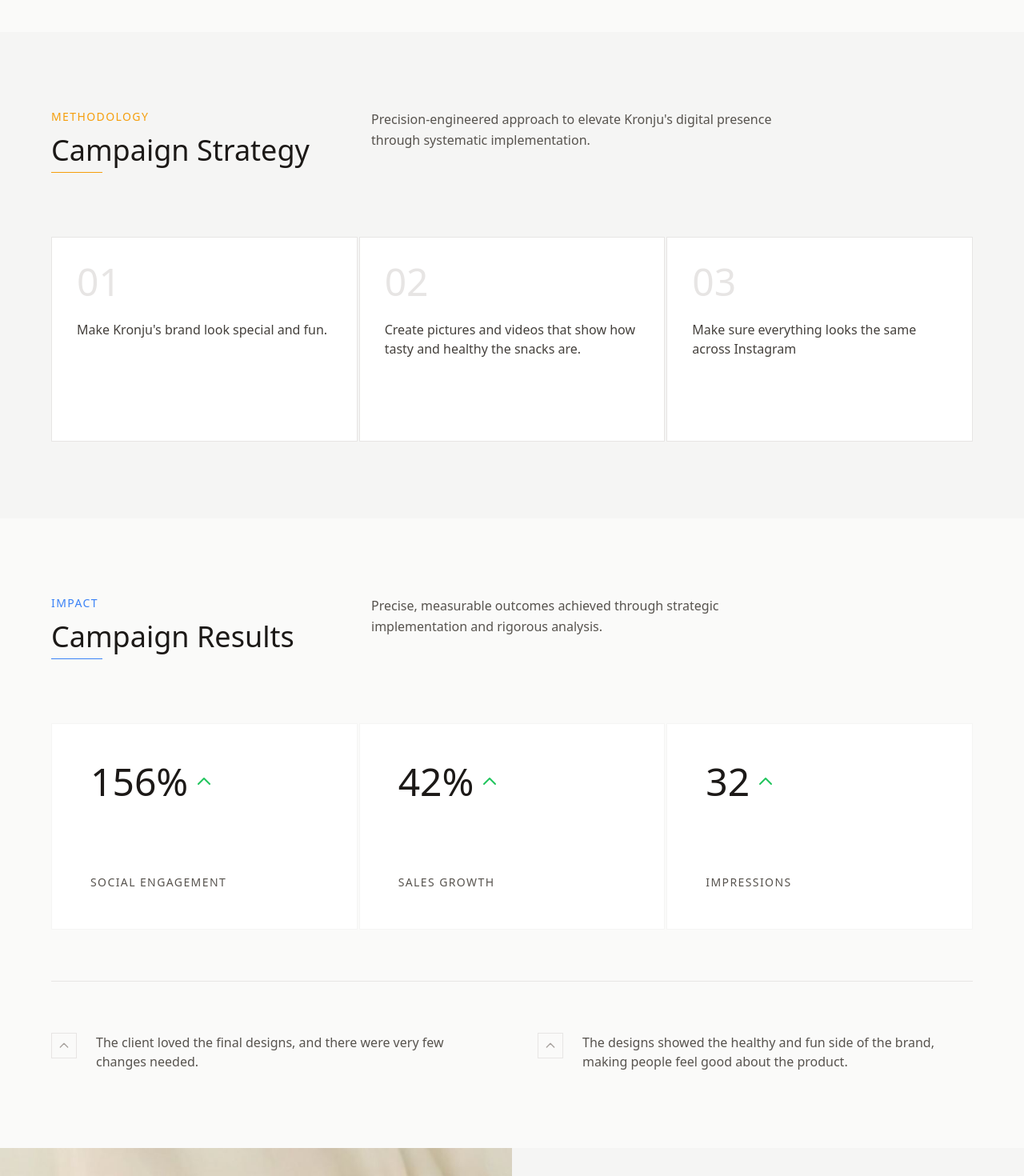
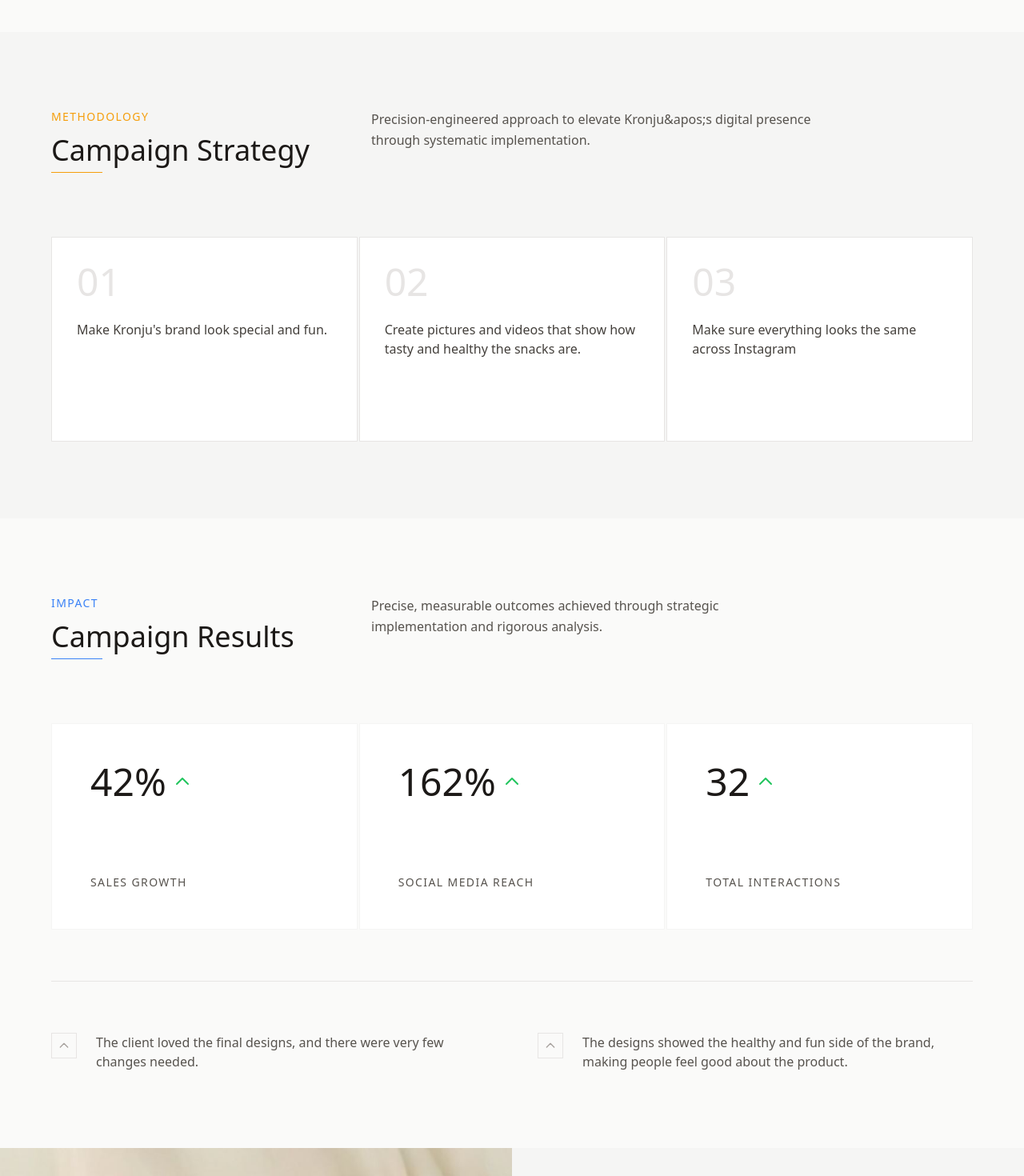
Before and after one commit to Kevin5621/portofolio-website-digital-marketer-2, a Next.js app: page /project/1-kronju in a window 1280 px wide. Shown: the part 1240-2710 px from the top of the page at 80% size. Built offline with nearby package versions, Linux system fonts and the light colour scheme.

Commit message:
adjust - modular text project detail

```diff
--- a/src/components/project-detail/1-kronju/data.ts
+++ b/src/components/project-detail/1-kronju/data.ts
@@ -1,35 +1,62 @@
-
 export const brandData = {
   name: "Kronju",
   tagline: "Cheese Snack Experience",
-  description: "A premium cheese snack brand made from tapioca flour and real cheese.",
+  description: "A revolutionary digital marketing campaign for Kronju premium cheese snacks. Elevating brand presence across multiple digital channels with a bold, minimalist approach.",
   timeframe: "April 2023 - May 2023",
   fullDescription: "Kronju is a healthy macaroni snack made from tapioca flour and real cheese. It offers a delightful yet healthy snacking experience anytime.",
   achievements: [
-    { metric: "156%", description: "Social engagement" },
     { metric: "42%", description: "Sales growth" },
-    { metric: "3.2M", description: "Impressions" },
+    { metric: "162%", description: "Social Media Reach" },
+    { metric: "3.2M", description: "Total Interactions" },
   ],
+
   objectives: [
     "Make Kronju's brand look special and fun.",
     "Create pictures and videos that show how tasty and healthy the snacks are.",
     "Make sure everything looks the same across Instagram"
   ],
+
+  campaignStrategy: [
+    "Precision-engineered approach to elevate Kronju&apos;s digital presence through systematic implementation."
+  ],
+
   executionHighlights: [
     "Created a consistent brand identity with vibrant colors and playful elements",
     "Designed educational content for Instagram that matched the brand's healthy image",
     "Developed colorful and simple designs that attract attention"
   ],
+
   results: [
     "The client loved the final designs, and there were very few changes needed.",
     "The designs showed the healthy and fun side of the brand, making people feel good about the product."
   ],
+
   skills: ["CONTENT STRATEGY", "SCHEDULING", "GRAPHIC DESIGN"],
+
+  marketingMethod: {
+    title: "Marketing Approach",
+    description: "Systematically developed strategy with profesional precision to elevate Kronju's digital presence, emphasizing quality and authenticity.",
+    steps: [
+      {
+        title: "Research",
+        description: "Methodical audience analysis and competitor research"
+      },
+      {
+        title: "Strategy",
+        description: "Integrated multi-channel approach with consistent messaging"
+      },
+      {
+        title: "Execution",
+        description: "Data-driven implementation with systematic A/B testing"
+      }
+    ]
+  },
+
   projects: [
     { image: "/project/project-detail/1-kronju/foto-1-1.png" },
     { image: "/project/project-detail/1-kronju/foto-1-2.png" },
     { image: "/project/project-detail/1-kronju/foto-1-3.png" },
     { image: "/project/project-detail/1-kronju/foto-1-4.png" },
     { image: "/project/project-detail/1-kronju/foto-1-5.png" },
-  ]
+  ],
 };
--- a/src/components/project-detail/1-kronju/index.tsx
+++ b/src/components/project-detail/1-kronju/index.tsx
@@ -268,7 +268,7 @@
                 </div>
 
                 <p className={`text-stone-600 font-light leading-relaxed transition-all duration-700 delay-900 ${sectionViewed[0] ? 'opacity-100 translate-y-0' : 'opacity-0 translate-y-4'}`}>
-                  A revolutionary digital marketing campaign for Kronju premium cheese snacks. Elevating brand presence across multiple digital channels with a bold, minimalist approach.
+                  {brandData.description}
                 </p>
 
                 <div className={`pt-6 transition-all duration-700 delay-1000 ${sectionViewed[0] ? 'opacity-100 translate-y-0' : 'opacity-0 translate-y-4'}`}>
@@ -316,7 +316,7 @@
               </div>
               <div className={`col-span-6 row-span-2 relative bg-amber-500 transition-all duration-700 delay-300 ${sectionViewed[0] ? 'opacity-100 translate-y-0' : 'opacity-0 translate-y-8'}`}>
                 <div className="h-full w-full flex items-center justify-center">
-                  <div className="font-light text-white text-3xl tracking-widest">KRONJU</div>
+                  <div className="font-light text-white text-3xl tracking-widest">{brandData.name}</div>
                 </div>
               </div>
               <div
@@ -394,7 +394,7 @@
                 </h2>
               </div>
               <p className={`text-stone-600 font-light leading-relaxed md:col-span-6 transition-all duration-700 delay-300 ${sectionViewed[2] ? 'opacity-100 translate-y-0' : 'opacity-0 translate-y-8'}`}>
-                Precision-engineered approach to elevate Kronju&apos;s digital presence through systematic implementation.
+                {brandData.campaignStrategy}
               </p>
             </div>
 
@@ -512,29 +512,27 @@
           {/* Text Section - Right */}
           <div className="w-1/2 flex flex-col justify-center px-12">
             <p className="text-amber-500 uppercase tracking-widest mb-3 text-sm">Method</p>
+
+            {/* Menggunakan title dari brandData */}
             <h2 className="text-4xl font-light text-stone-900 mb-6 relative">
-              Marketing Approach
+              {brandData.marketingMethod.title}
               <span className="block absolute -bottom-2 left-0 h-px bg-amber-500 w-16"></span>
             </h2>
+
+            {/* Menggunakan description dari brandData */}
             <p className="text-stone-600 font-light leading-relaxed mb-12">
-              Systematically developed strategy with profesional precision to elevate Kronju&apos;s digital presence, emphasizing quality and authenticity.
+              {brandData.marketingMethod.description}
             </p>
+
+            {/* Mapping steps dari brandData */}
             <div className="space-y-12">
-              <div className="relative pl-12">
-                <div className="absolute left-0 top-0 w-6 h-px bg-amber-500"></div>
-                <h3 className="text-lg font-medium text-stone-900 mb-2">Research</h3>
-                <p className="text-stone-600 font-light">Methodical audience analysis and competitor research</p>
-              </div>
-              <div className="relative pl-12">
-                <div className="absolute left-0 top-0 w-6 h-px bg-amber-500"></div>
-                <h3 className="text-lg font-medium text-stone-900 mb-2">Strategy</h3>
-                <p className="text-stone-600 font-light">Integrated multi-channel approach with consistent messaging</p>
-              </div>
-              <div className="relative pl-12">
-                <div className="absolute left-0 top-0 w-6 h-px bg-amber-500"></div>
-                <h3 className="text-lg font-medium text-stone-900 mb-2">Execution</h3>
-                <p className="text-stone-600 font-light">Data-driven implementation with systematic A/B testing</p>
-              </div>
+              {brandData.marketingMethod.steps.map((step, index) => (
+                <div key={index} className="relative pl-12">
+                  <div className="absolute left-0 top-0 w-6 h-px bg-amber-500"></div>
+                  <h3 className="text-lg font-medium text-stone-900 mb-2">{step.title}</h3>
+                  <p className="text-stone-600 font-light">{step.description}</p>
+                </div>
+              ))}
             </div>
           </div>
         </section>
```
